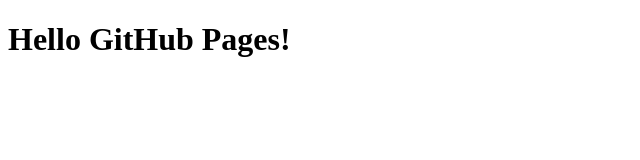
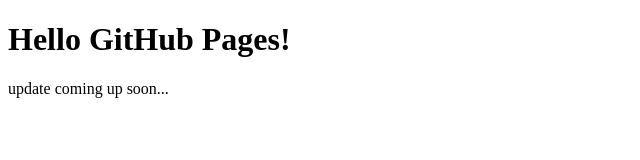
Before and after one commit to sdbeng/sdbeng.github.io, a plain HTML site: page index.html in a window 1280 px wide. Shown: the whole page, without its empty margins (0-640 px from the left). Drawn offline with Linux system fonts and the light colour scheme.

Commit message:
Add content

```diff
--- a/index.html
+++ b/index.html
@@ -6,5 +6,6 @@
 </head>
 <body>
   <h1>Hello GitHub Pages!</h1>
+<p>update coming up soon...</p>
 </body>
 </html>
```
